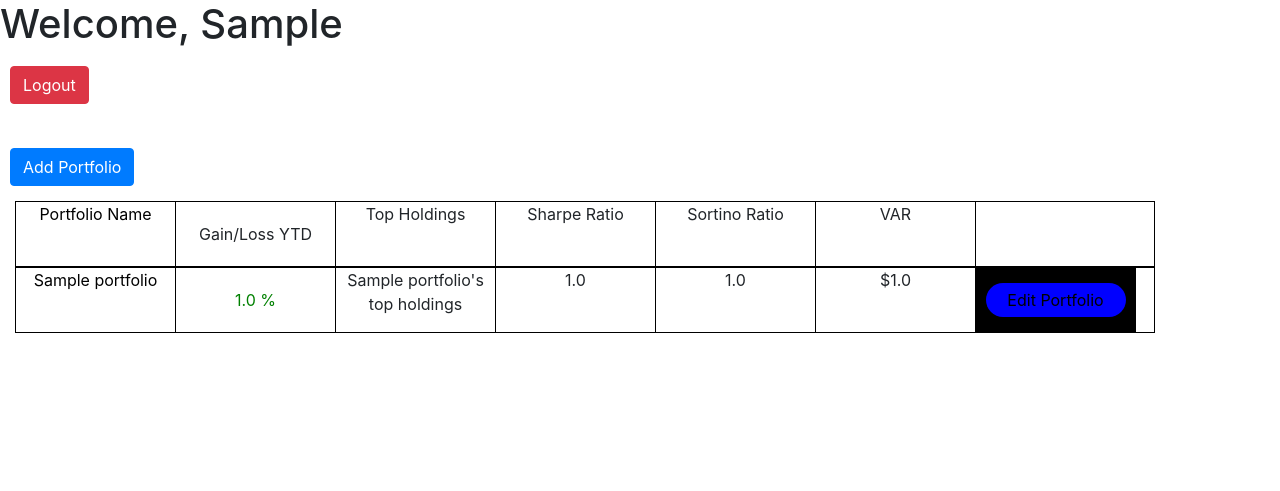
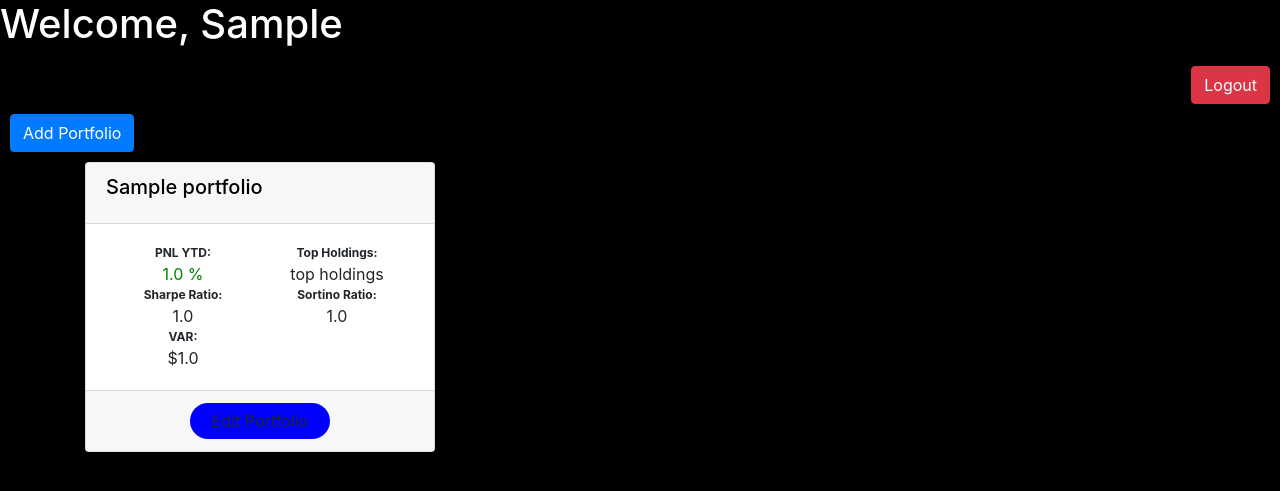
Before and after one commit to chasespengler/sharpe-backend, a Django app: template backend/sharpe_analysis/templates/sharpe_analysis/dashboard.html in a window 1280 px wide. Shown: the top 491 px of the page. Run offline with Django 3.2, Linux system fonts and the light colour scheme; tables that the repository leaves empty hold one stand-in row (values such as "Sample post"); the template is opened without the code that fills it: values that come from a table or form of the project are taken from there, most other values are stand-ins (such as "Sample title", 1, 10 or a date in 2020); form fields are guessed from the names that the template uses.

Commit message:
dashboard aesthetic improved, cards added. sortino data seems bugged, downside sd = 0? updated eq data

```diff
--- a/backend/sharpe_analysis/calculations.py
+++ b/backend/sharpe_analysis/calculations.py
@@ -70,7 +70,7 @@ def calc_sharpe(eq_data, port_data):
     port_down_sd = port_down_var ** 0.5
 
     sharpe = (port_ev_return - rf_rate) / port_sd_return
-    sortino = (port_ev_return - rf_rate) / port_down_sd
+    sortino = (port_ev_return - rf_rate) / port_down_sd if port_down_sd else 0.0
     value_at_risk = port_value * (2.33 * port_sd_return)
     return round(sharpe, 4), round(sortino, 4), round(value_at_risk, 2)
 
--- a/backend/sharpe_analysis/templates/sharpe_analysis/dashboard.html
+++ b/backend/sharpe_analysis/templates/sharpe_analysis/dashboard.html
@@ -2,17 +2,48 @@
 <html>
 <head>
     <title>Dashboard</title>
-
+    {% load static %}
     <link rel="stylesheet" href="https://cdn.jsdelivr.net/npm/bootstrap@4.3.1/dist/css/bootstrap.min.css" integrity="sha384-ggOyR0iXCbMQv3Xipma34MD+dH/1fQ784/j6cY/iJTQUOhcWr7x9JvoRxT2MZw1T" crossorigin="anonymous">
 
     <style>
+        body {
+            background: black;
+        }
+
+        #dash-welcome {
+            color: white;
+        }
 
         #logout-btn {
             margin: 10px;
+            float: right;
         }
 
         #add-port-btn {
             margin: 10px;
+        }
+
+        /* Portfolio display cards */
+        .card {
+            margin-bottom: 15px;
+        }
+
+        .port-info-section {
+            text-align: center;
+        }
+
+        #port-info-section-title {
+            font-size: 12px;
+            font-weight: bold;
+        }
+
+        #card-edit-btn-container {
+            text-decoration: none;
+            display: flex;
+            text-align: center;
+            justify-content: center;
+            align-items: center;
+            width: 160px;
         }
 
         /* Portfolio display table */
@@ -30,6 +61,7 @@
 
         #portfolio-name-link {
             text-decoration: none;
+            color: black;
         }
 
         .col1 {
@@ -103,6 +135,7 @@
             height: 100vw;
             overflow: auto;
             justify-content: center;
+            z-index: 99;
         }
 
         .modal-text {
@@ -128,7 +161,7 @@
 <body>
     <!-- Welcome Message -->
     <span>
-        <h1>Welcome, {{client.first_name}}</h1>
+        <h1 id="dash-welcome">Welcome, {{client.first_name}}</h1>
         <!-- logout button, add to navbar -->
         <a id="logout-btn" href="{% url 'logout' %}" class="btn btn-danger">Logout</a>
     </span>
@@ -168,7 +201,81 @@
         </div>
     </div>
 
+
+    <!-- Portfolio card display -->
+    <div id="portfolio-cards" class="container">
+        <div id="portfolio-cards-row" class="row">
+            {% for port in portfolios %}
+            <div class="col-md-6 col-lg-4">
+                <div class="card">
+                    <a id="portfolio-name-link" href="{% url 'portfolio' port.id %}">
+                        <div class="card-header">
+                            <h5 class="card-title">
+                                {{ port.portfolio_name }}
+                            </h5>
+                        </div>
+                    </a>
+                    <div class="card-body">
+                        <div id="port-info" class="container">
+                            <div id="port-info-row" class="row">
+                                <div id="pnl-ytd" class="port-info-section col-md-6">
+                                    <div id="port-info-section-title">
+                                        PNL YTD:
+                                    </div>
+                                    {% if port.ytd >= 0 %}
+                                        <div style="color: green">
+                                            {{ port.ytd }} %
+                                        </div>
+                                    {% else %}
+                                        <div style="color: red">
+                                            {{ port.ytd }} %
+                                        </div>
+                                    {% endif %}
+                                </div>
+                                <div id="top-holdings" class="port-info-section col-md-6">
+                                    <div id="port-info-section-title">
+                                        Top Holdings:
+                                    </div>
+                                    top holdings
+                                </div>
+                                <div id="sharpe-ratio" class="port-info-section col-md-6">
+                                    <div id="port-info-section-title">
+                                        Sharpe Ratio:
+                                    </div>
+                                    {{ port.sharpe }}
+                                </div>
+                                <div id="sortino-ratio" class="port-info-section col-md-6">
+                                    <div id="port-info-section-title">
+                                        Sortino Ratio:
+                                    </div>
+                                    {{ port.sortino }}
+                                </div>
+                                <div id="var" class="port-info-section col-md-6">
+                                    <div id="port-info-section-title">
+                                        VAR:
+                                    </div>
+                                    ${{ port.valatrisk }}
+                                </div>
+                            </div>
+                        </div>
+                    </div>
+                    <div class="card-footer">
+                        <div class="container" id="card-edit-btn-container">
+                            <a id="edit-port-btn-link" href="{% url 'edit_port' port.id %}">
+                                <div id="edit-port-btn" class="btn">
+                                    Edit Portfolio
+                                </div>
+                            </a>
+                        </div>
+                    </div>
+                </div>
+            </div>
+            {% endfor %}
+        </div>
+    </div>
+
     <!-- Portfolio display table -->
+    <!--
     <div id="portfolio-display" class="container">
         <div id="title-row" class="row">
             <div class="title column col1">
@@ -222,7 +329,7 @@
             </div>
         {% endfor %}
     </div>
-
+    -->
     <script>
         var openbtn = document.getElementById('create-port-btn');
         var modal_container = document.getElementById('port-modal');
--- a/backend/sharpe_analysis/views.py
+++ b/backend/sharpe_analysis/views.py
@@ -82,6 +82,7 @@ def analyze(request, pid):
     else:
         data = get_eq_data(tickers)
 
+    #update_and_add_eq(tickers)
     port.sharpe, port.sortino, port.valatrisk = calc_sharpe(data, secs.values())
     port.save()
 
```
